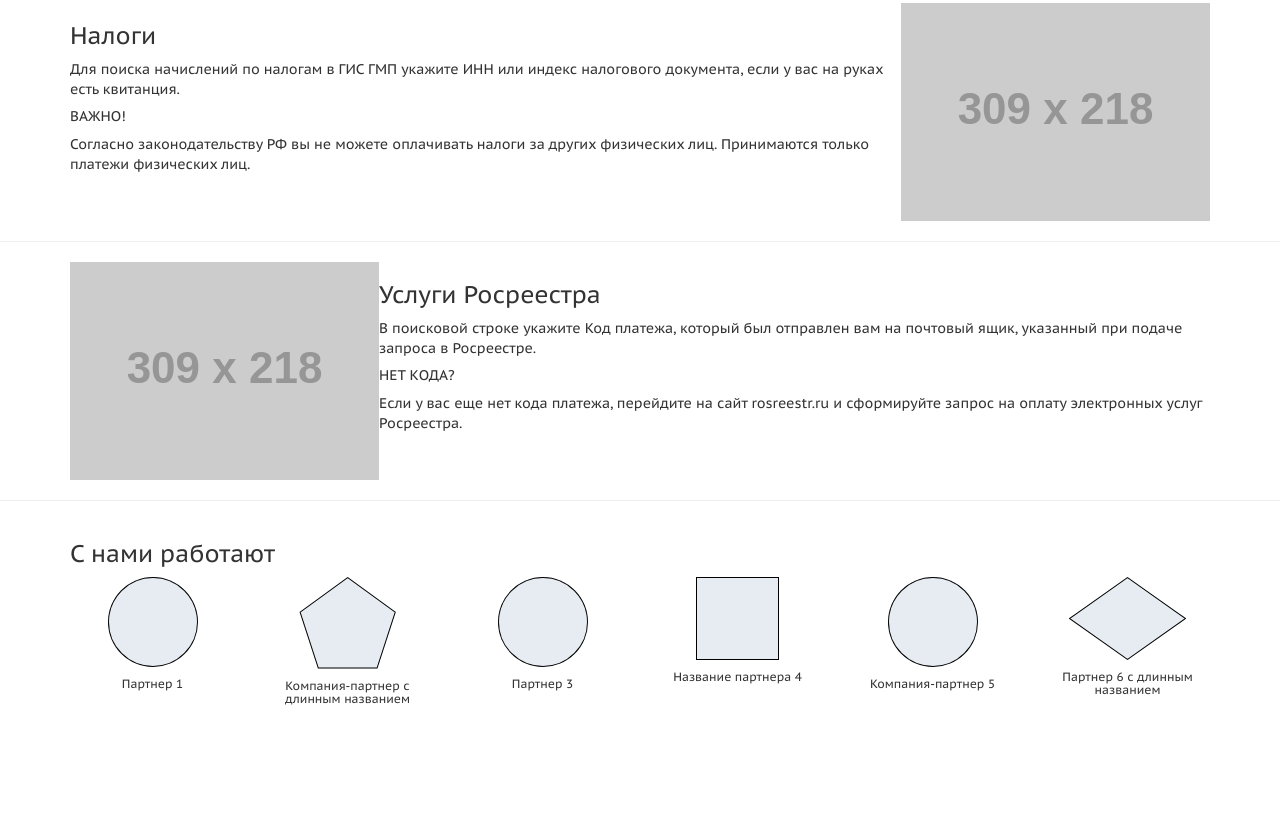
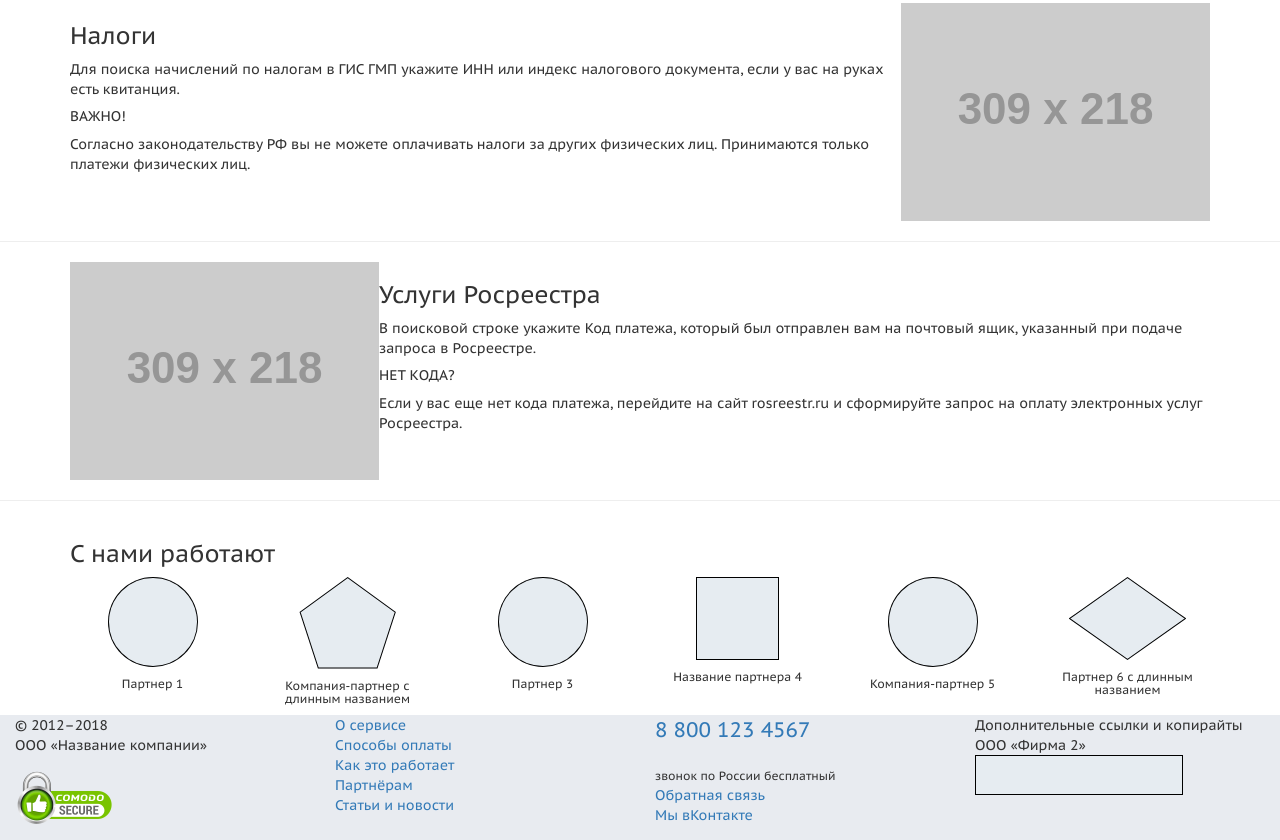
Before and after one commit to cognitive-cake/tprs-landing, a website: page pug/index.pug in a window 1280 px wide. Shown: the part 911-1751 px from the top of the page. Before the commit the page ends 1626 px from the top, so only its background shows below. Drawn offline with nearby package versions, Linux system fonts and the light colour scheme; files that its build step writes are made by us from their sources; placeholder pictures from the web are drawn by us; files whose address does not match are found by name.

Commit message:
draft page main footer

```diff
--- a/pug/parts/footer.pug
+++ b/pug/parts/footer.pug
@@ -1 +1,34 @@
-footer
+footer.footer.container-fluid
+  .row
+    .footer__copyright-first.col-sm-3
+      div
+        |&#169; 2012–2018
+        br
+        |ООО «Название компании»
+      img(src='./img/comodo-cert.png', alt='Comodo Certificate')
+    .footer__site-nav.col-sm-3
+      nav
+        ul.list-unstyled
+          li
+            a(href='#') О сервисе
+          li
+            a(href='#') Способы оплаты
+          li
+            a(href='#') Как это работает
+          li
+            a(href='#') Партнёрам
+          li
+            a(href='#') Статьи и новости
+    .footer__contacts.col-sm-3
+      p.lead
+        a(href='tel:88001234567') 8 800 123 4567
+      small звонок по России бесплатный
+      ul.list-unstyled
+        li
+          a(href='#') Обратная связь
+        li
+          a(href='#') Мы вКонтакте
+    .footer__copyright-second.col-sm-3
+      div
+        | Дополнительные ссылки и копирайты ООО «Фирма 2»
+      img(src='./img/logo-2.svg', alt='Logo')
--- a/sass/blocks/footer.scss
+++ b/sass/blocks/footer.scss
@@ -0,0 +1,4 @@
+.footer {
+  background-color: #e8ebf0;
+
+}
```
Also changed, not shown: img/comodo-cert.png (added), img/logo-2.svg (added), img/logo.png (added), index.html, layout.html.
